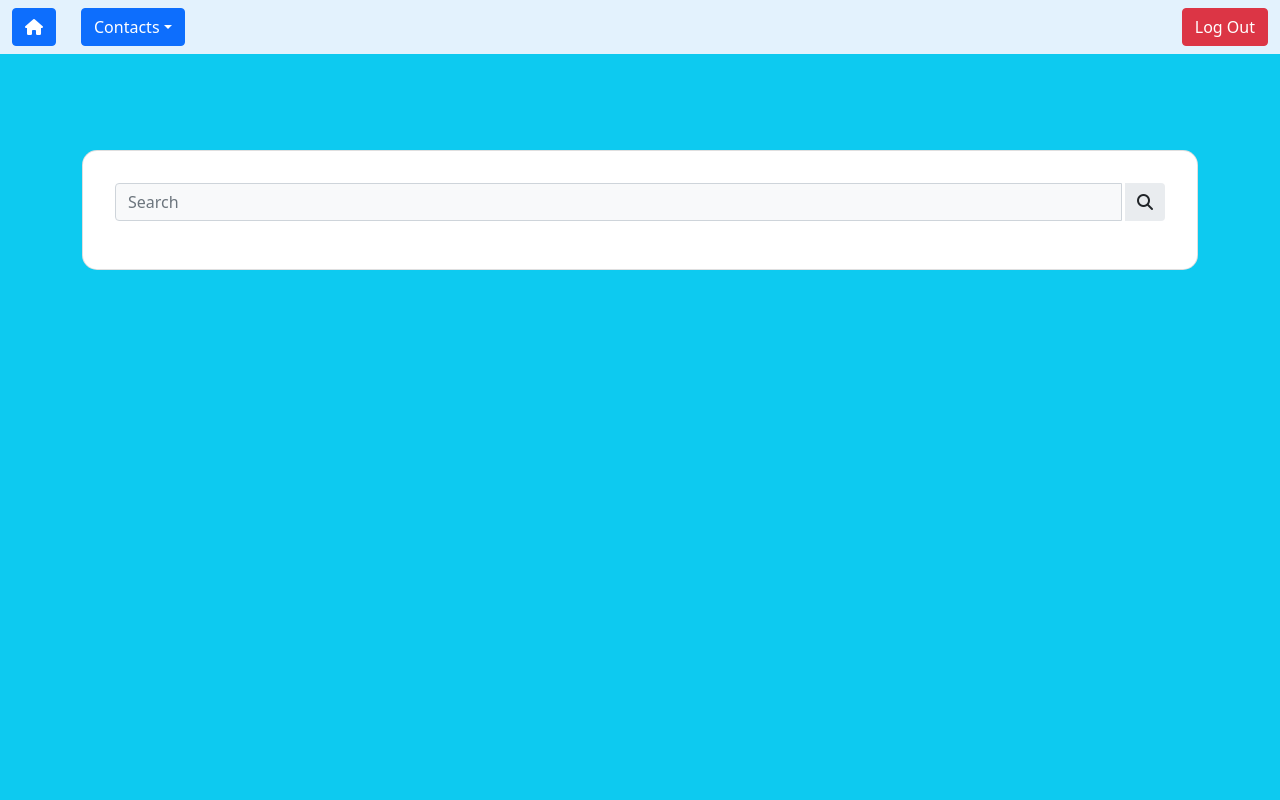
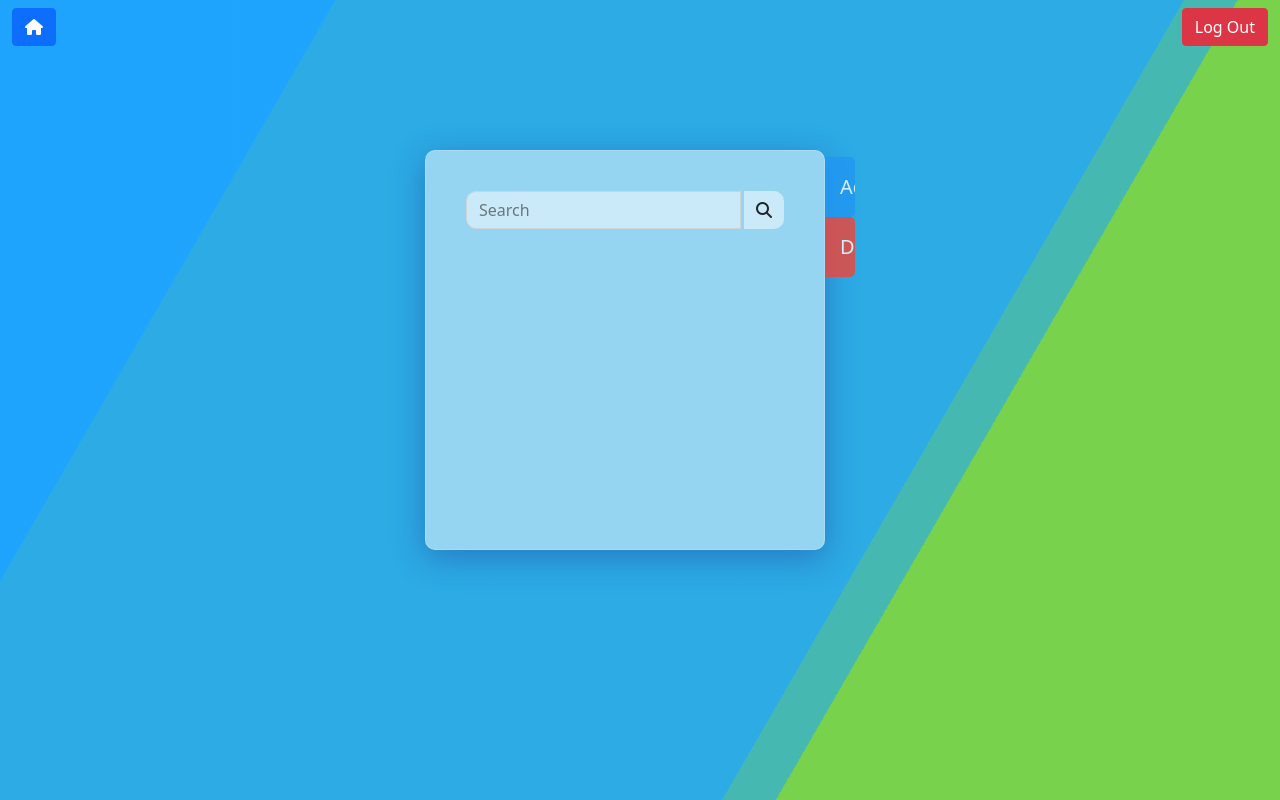
Before and after one commit to AndyTrias/chatApp, a Flask app: page / in a window 1280 px wide. Run offline with Flask 2, Linux system fonts and the light colour scheme; the visitor is signed in with stand-in values (Sample User, id 1); data comes from the database, SQL or seed files in the repository; data that the repository does not hold is empty; some libraries are stand-ins or nearby versions.

Commit message:
Index design changed

```diff
--- a/chatapp/static/styles.css
+++ b/chatapp/static/styles.css
@@ -1,20 +1,114 @@
-#chat3 .form-control {
-    border-color: transparent;
+.list-group {
+    /* make a glass effect */
+    background: rgba(255, 255, 255, 0.5);
+    border-radius: 10px;
+    box-shadow: 0 8px 32px 0 rgba(31, 38, 135, 0.37);
+    backdrop-filter: blur(4px);
+    -webkit-backdrop-filter: blur(4px);
+    border: 1px solid rgba(255, 255, 255, 0.18);
+    width: 400px;
+    height: 400px;
+    padding: 40px;
 }
 
-#chat3 .form-control:focus {
-    border-color: transparent;
-    box-shadow: inset 0px 0px 0px 1px transparent;
+.lista {
+    margin-top: 10px;
+    border-radius: none;
+    background: transparent;
+    cursor: pointer;
+    transition: all 0.3s ease-in-out;
+    padding: 10px;
 }
 
-.badge-dot {
-    border-radius: 50%;
-    height: 10px;
-    width: 10px;
-    margin-left: 2.9rem;
-    margin-top: -.75rem;
+
+.lista:hover {
+    border-radius: 10px;
+    transform: scale(1.05);
+    background: rgba(255, 255, 255, 0.5);
 }
 
-body {
-    background-color: #CDC4F9;
+.ml-2 {
+    margin-left: 10px;
 }
+
+.form-control,
+.input-group-text {
+    border-radius: 10px;
+    background: rgba(255, 255, 255, 0.5);
+}
+
+.input-group-text {
+    cursor: pointer;
+}
+
+.input-group:hover {
+    transform: scale(1.1);
+    transition: all 0.3s ease-in-out;
+}
+
+.bg {
+    animation: slide 3s ease-in-out infinite alternate;
+    background-image: linear-gradient(-60deg, #6c3 50%, #09f 50%);
+    bottom: 0;
+    left: -50%;
+    opacity: .5;
+    position: fixed;
+    right: -50%;
+    top: 0;
+    z-index: -1;
+}
+
+.bg2 {
+    animation-direction: alternate-reverse;
+    animation-duration: 4s;
+}
+
+.bg3 {
+    animation-duration: 5s;
+}
+
+@keyframes slide {
+    0% {
+        transform: translateX(-25%);
+    }
+
+    100% {
+        transform: translateX(25%);
+    }
+}
+
+#mySidenav a {
+    display: flex;
+    flex-direction: column;
+    position: relative;
+    left: 0px;
+    transition: 0.3s;
+    padding: 15px;
+    text-decoration: none;
+    font-size: 20px;
+    color: white;
+    border-radius: 0 5px 5px 0;
+    width: 10px;
+    overflow: hidden;
+    /* make the text go in one line */
+    white-space: nowrap;
+}
+
+#mySidenav {
+    margin-top: 55px;
+}
+
+#mySidenav a:hover {
+    width: 100px;
+}
+
+#add {
+    background-color: #2196F3;
+    opacity: 0.8;
+}
+
+
+#delete {
+    background-color: #f44336;
+    opacity: 0.8;
+}
--- a/chatapp/templates/chat.html
+++ b/chatapp/templates/chat.html
@@ -45,4 +45,6 @@
             </div>
         </div>
     </div>
+
+
 {% endblock %}
--- a/chatapp/templates/index.html
+++ b/chatapp/templates/index.html
@@ -5,56 +5,34 @@
 {% endblock %}
 
 {% block main %}
-        <div class="container py-5">
-          <div class="row">
-            <div class="col-md-12">
-              <div class="card" id="chat3" style="border-radius: 15px;">
-                <div class="card-body">
-                  <div class="row">
-                    <div class="">
-                      <div class="p-3">
-                        <div class="input-group rounded mb-3">
-                            <input class = "form-control me-1 bg-light" autocomplete="off" type = "text" name = "search" placeholder="Search">
-                          <span class="input-group-text border-0" id="search-addon">
-                            <i class="fas fa-search"></i>
-                          </span>
+        <div class="bg"></div>
+          <div class="bg bg2"></div>
+          <div class="bg bg3"></div>
         </div>
 
-                        <div data-mdb-perfect-scrollbar="true">
-                            <ul class="list-unstyled mb-0">
-
-{#                              Loop through all contacts#}
+        <div class="container d-flex justify-content-center">
+          <ul class="list-group mt-5 text-black">
+            <div class="input-group rounded mb-3">
+              <input class = "form-control me-1" autocomplete="off" type = "text" name = "search" placeholder="Search">
+              <span class="input-group-text border-0" id="search-addon"><i class="fas fa-search"></i></span>
+          </div>
             {% for contact in user.contacts %}
-                                    <li class="p-2 border-bottom">
-                                        <a href="/chat" class="d-flex justify-content-between contact">
+            <li class="lista d-flex justify-content-between align-content-center">
               <div class="d-flex flex-row">
-                                                <div>
-                                                    <img alt="avatar" class="d-flex align-self-center me-3" width="60" src= {{ url_for('static', filename='images/default.jpg') }}>
-                                                    <span class="badge bg-success badge-dot"></span>
-                                                </div>
-                                                <div class="pt-1">
-                                                    <p class="fw-bold mb-0">
+                <img src="../static/images/default.png" width="40" />
+                <div class="ml-2 d-flex align-items-center">
                   <form action="/chat" method="post">
                     <input type="hidden" name="contact" value="{{contact.id}}">
                     <button type="submit" class="btn text-dark">{{contact.name}}</button>
                   </form>
-                                                    </p>
                 </div>
               </div>
-                                            <div class="pt-1">
-                                                <span class="badge bg-danger rounded-pill float-end"></span>
-                                            </div>
-                                        </a>
             </li>
             {% endfor %}
           </ul>
-                        </div>
-                      </div>
-                    </div>
-                  </div>
-                </div>
-              </div>
-            </div>
+          <div id="mySidenav" class="sidenav">
+            <a href="/contacts" id="add">Add</a>
+            <a href="/delete" id="delete">Delete</a>
           </div>
           </div>
 {% endblock %}
--- a/chatapp/templates/layout.html
+++ b/chatapp/templates/layout.html
@@ -14,28 +14,17 @@
 
 
     <script src="https://kit.fontawesome.com/e2a2fac99f.js" crossorigin="anonymous"></script>
-    <link src="../static/styles.css" rel="stylesheet">
+    <link href="{{url_for('static', filename='styles.css')}}" rel="stylesheet">
 
    <title> {% block title %}{% endblock %}</title>
 </head>
 
-<body class="bg-info">
-    <nav class="navbar navbar-expand navbar-light" style = "background-color: #e3f2fd;">
+<body>
+    <nav class="navbar navbar-expand navbar-light">
             <div class = "container-fluid">
                 <a href="/" class="btn btn-primary" style="margin-right:25px;"><i class="fa-solid fa-house"></i></a>
                 {# Different navbar based if user is logged in #}
                 {% if current_user.is_authenticated  %}
-
-
-                <ul class = "navbar-nav me-auto">
-                    <li class = "nav-item dropdown">
-                        <a class="btn btn-primary dropdown-toggle" href =  "#" role = "button" id = "ContactMenu" data-bs-toggle="dropdown">Contacts</a>
-                        <ul aria-labelledby="ContactMenu" class="dropdown-menu dropdown-menu-end">
-                            <li> <a class = "dropdown-item" href ="/contacts"> Add Contact </a> </li>
-                            <li> <a class = "dropdown-item" href ="/delete"> Delete Contact </a> </li>
-                        </ul>
-                    </li>
-                </ul>
 
                 <ul class="navbar-nav ms-auto">
                         <li class="nav-item">
```
Also changed, not shown: chatapp/static/images/default.png (added). Lines whose indentation alone changed are shown as unchanged.
